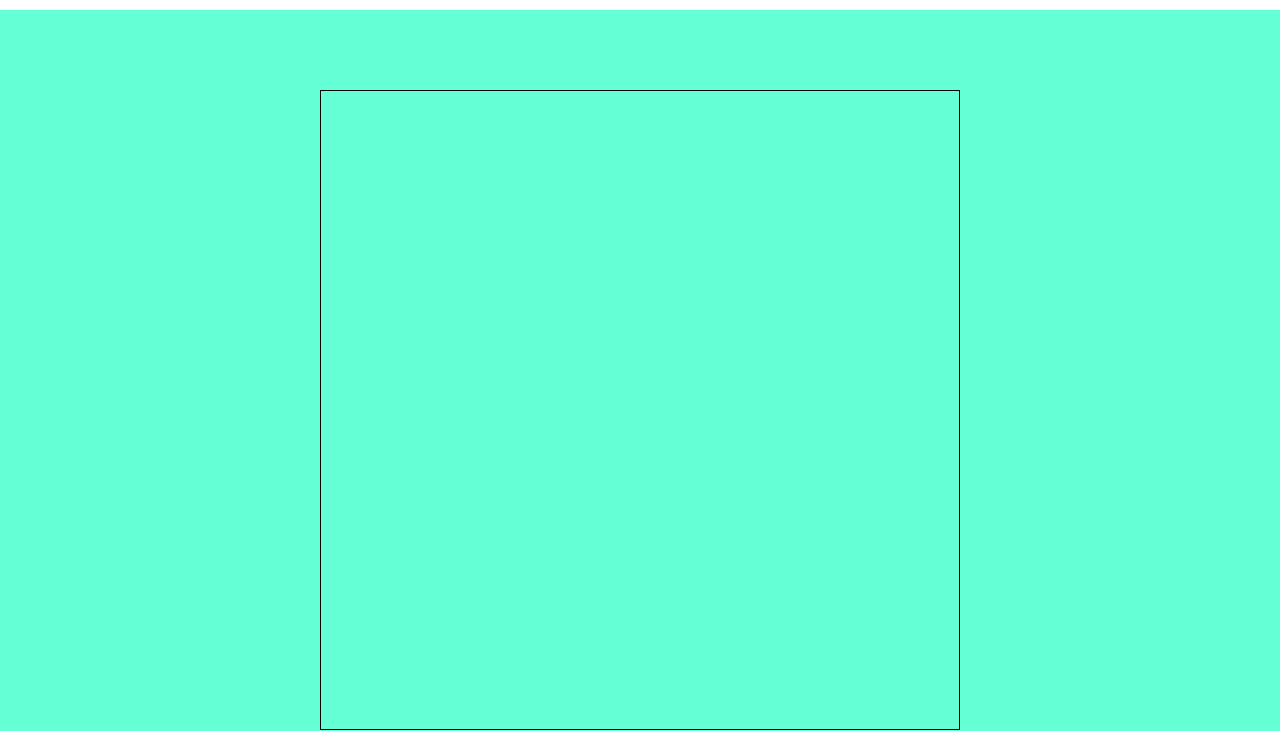
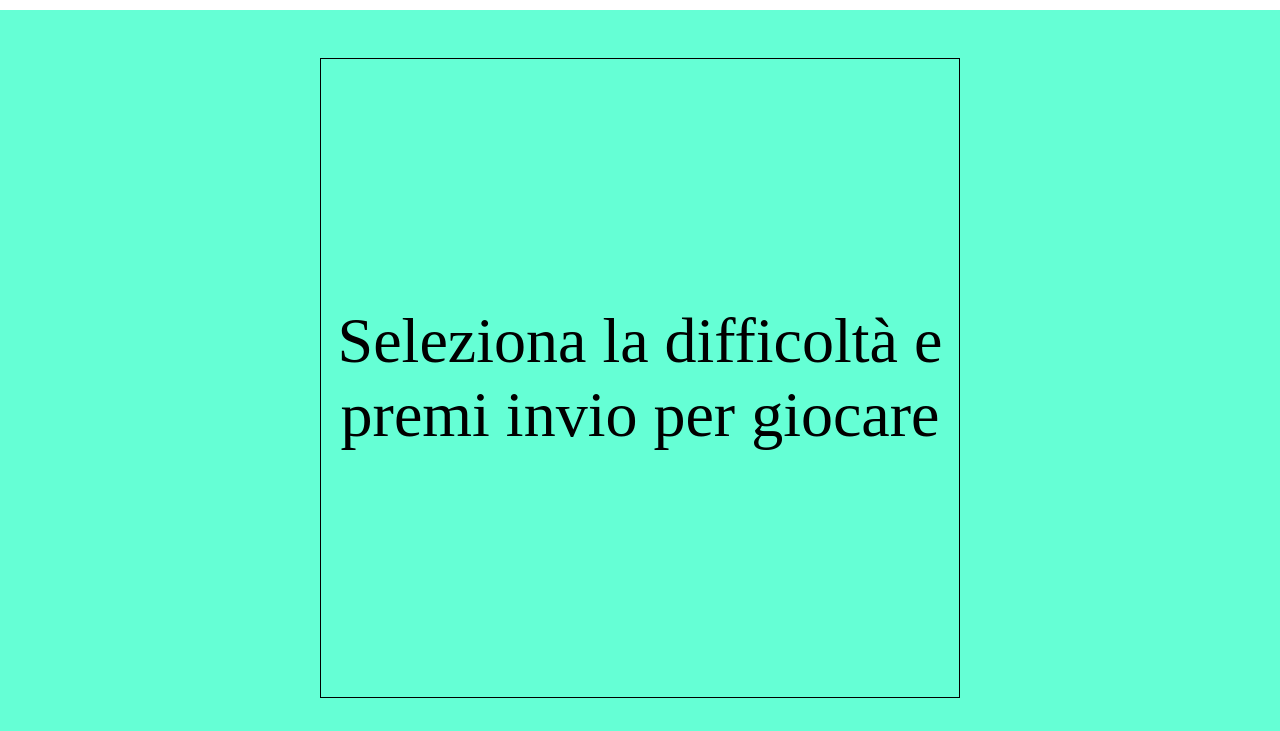
Before and after one commit to pietroline/js-campominato-grid, a plain HTML site: page index.html in a window 1280 px wide. Shown: the part 102-833 px from the top of the page. Drawn offline with Linux system fonts and the light colour scheme.

Commit message:
inserite istruzioni iniziali

```diff
--- a/css/style.css
+++ b/css/style.css
@@ -19,12 +19,6 @@
         clear: both;
     }
 /* fine mini framework*/
-
-main{
-    background-color: #65ffd5;
-
-    padding: 5rem;
-}
 
 header{
     width: 80%;
@@ -56,6 +50,22 @@ header{
 
 #play{
     padding: 0.5rem 0.8rem;
+}
+
+main{
+    background-color: #65ffd5;
+
+    padding: 3rem;
+}
+
+.istruzioni{
+    text-align: center;
+    font-size: 4rem;
+
+    position: relative;
+    left: 50%;
+    top: 50%;
+    transform: translate(-50%, -50%);
 }
 
 footer{
--- a/index.html
+++ b/index.html
@@ -36,6 +36,7 @@
         <main>
             <div id="grid" class="contenitore">
 
+                <div class="istruzioni">Seleziona la difficoltà e premi invio per giocare</div>
                 <!-- <div class="quadrato nove"></div>
                 <div class="quadrato nove"></div>
                 <div class="quadrato nove"></div>
```
